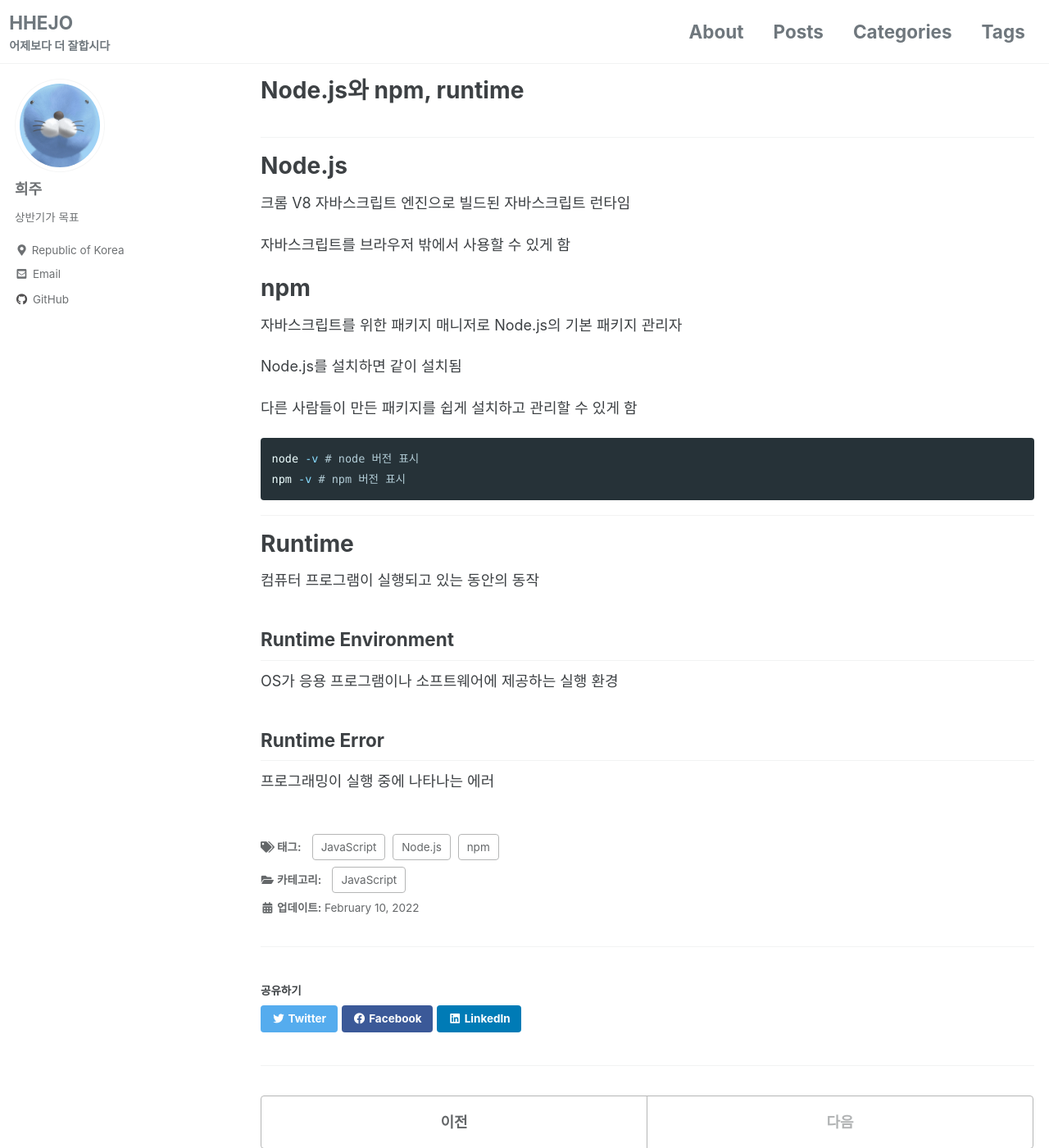
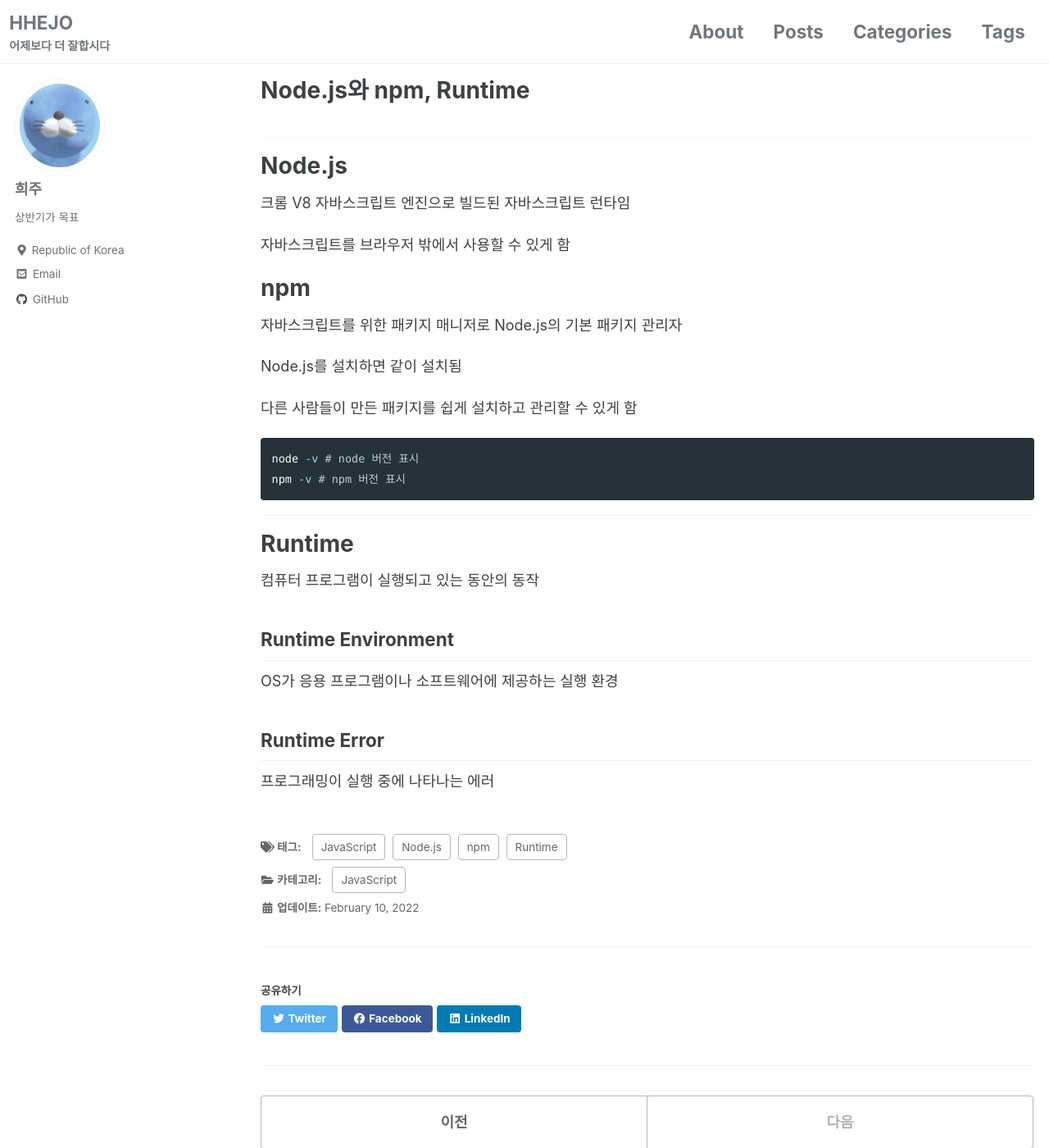
Before and after one commit to hhejo/hhejo-github-io-backup, a Jekyll site: the page built from _posts/2022-02-10-nodejs-npm-runtime.md, in a window 1280 px wide and 1400 px high. Shown: the whole window at 82% size. Built offline with Jekyll 4.4.1, drawn with Linux system fonts in a browser that asks for light colours; cached includes are drawn as plain includes.

Commit message:
What is Node.js, npm, runtime? 2

```diff
--- a/_posts/2022-02-10-nodejs-npm-runtime.md
+++ b/_posts/2022-02-10-nodejs-npm-runtime.md
@@ -1,12 +1,12 @@
 ---
-title:  "Node.js와 npm, runtime"
+title:  "Node.js와 npm, Runtime"
 date: 2022-02-10
 last_modified_at: 2022-02-10
-excerpt: "Node.js와 npm, runtime이란?"
+excerpt: "Node.js와 npm, Runtime이란?"
 categories:
   - JavaScript
 tags:
-  - [Node.js, npm, JavaScript]
+  - [Node.js, npm, JavaScript, Runtime]
 ---
 
 ---
```
